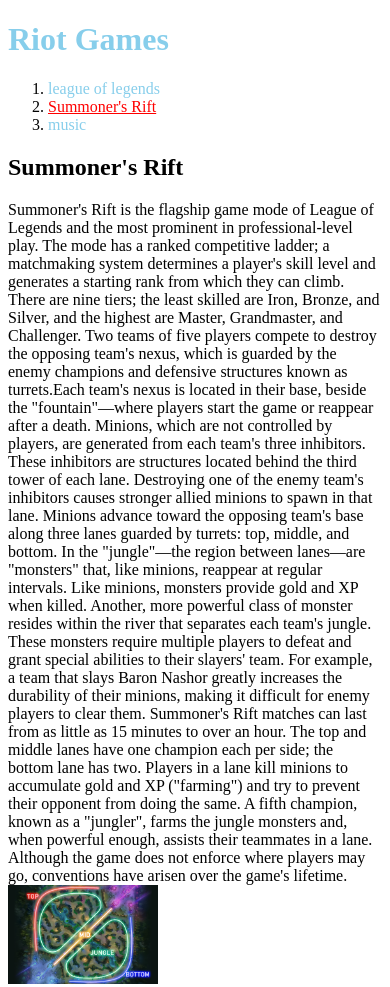
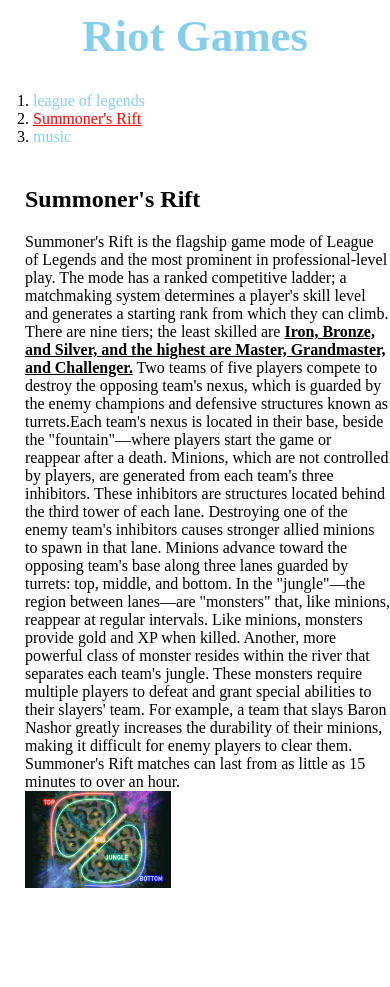
Before and after one commit to Son771/legeno, a plain HTML site: page 2.html in a window 390 px wide. After the commit the page ends 908 px from the top, so only its background shows below. Drawn offline with Linux system fonts and the light colour scheme.

Commit message:
Add files via upload

```diff
--- a/2.html
+++ b/2.html
@@ -3,24 +3,25 @@
 <head>
 <title>WEB1-Summoner's Rift</title>
 <meta charset="utf-8">
-<style>
-a {color:skyblue; text-decoration:none;}
-</style>
+<link rel="stylesheet" href="style.css">
 </head>
 <body>
   <h1><a href="index.html">Riot Games</a></h1>
+  <div id="grid">
 <ol>
   <li><a href="1.html">league of legends</a></li>
   <li><a href="2.html"style="color:red;text-decoration:underline">Summoner's Rift</a></li>
   <li><a href="3.html">music</a></li>
 </ol>
+<div id="article">
 <h2>Summoner's Rift</h2>
 <p>
-  Summoner's Rift is the flagship game mode of League of Legends and the most prominent in professional-level play. The mode has a ranked competitive ladder; a matchmaking system determines a player's skill level and generates a starting rank from which they can climb. There are nine tiers; the least skilled are Iron, Bronze, and Silver, and the highest are Master, Grandmaster, and Challenger.
+  Summoner's Rift is the flagship game mode of League of Legends and the most prominent in professional-level play. The mode has a ranked competitive ladder; a matchmaking system determines a player's skill level and generates a starting rank from which they can climb. There are nine tiers; the least skilled are <strong><u>Iron, Bronze, and Silver, and the highest are Master, Grandmaster, and Challenger.</u></strong>
   Two teams of five players compete to destroy the opposing team's nexus, which is guarded by the enemy champions and defensive structures known as turrets.Each team's nexus is located in their base, beside the "fountain"—where players start the game or reappear after a death. Minions, which are not controlled by players, are generated from each team's three inhibitors. These inhibitors are structures located behind the third tower of each lane. Destroying one of the enemy team's inhibitors causes stronger allied minions to spawn in that lane. Minions advance toward the opposing team's base along three lanes guarded by turrets: top, middle, and bottom. In the "jungle"—the region between lanes—are "monsters" that, like minions, reappear at regular intervals. Like minions, monsters provide gold and XP when killed. Another, more powerful class of monster resides within the river that separates each team's jungle. These monsters require multiple players to defeat and grant special abilities to their slayers' team. For example, a team that slays Baron Nashor greatly increases the durability of their minions, making it difficult for enemy players to clear them.
-
-Summoner's Rift matches can last from as little as 15 minutes to over an hour. The top and middle lanes have one champion each per side; the bottom lane has two. Players in a lane kill minions to accumulate gold and XP ("farming") and try to prevent their opponent from doing the same. A fifth champion, known as a "jungler", farms the jungle monsters and, when powerful enough, assists their teammates in a lane. Although the game does not enforce where players may go, conventions have arisen over the game's lifetime.
-<img src="map.png"width="40%">
+Summoner's Rift matches can last from as little as 15 minutes to over an hour.
+<br><img src="map.png"width="40%"></br>
 </p>
+</div>
+</div>
 </body>
 </html>
--- /dev/null
+++ b/style.css
@@ -0,0 +1,27 @@
+body{margin:0;}
+a {color:skyblue; text-decoration: none;}
+
+h1 {font-size: 45px;
+   text-align:center;
+   border-bottom:1px solid gray;
+   margin:0;
+   padding:10px;}
+
+ ol{border-right:1px solid gray;
+   width:150px;
+ margin:0;
+padding:20px;}
+
+#grid{display: grid;
+      grid-template-columns: 200px 1fr;}
+
+  #grid ol{padding-left:33px}
+
+  #article{padding-left:25px;}
+   @media(max-width:800px){
+     #grid{display: block;
+     }
+     ol{border-right:none;
+     }
+     h1{border-bottom:none;}
+   }
```
Also changed, not shown: 1.html (+1 -22 lines), 3.html (+5 -3 lines), index.html (+6 -4 lines).
